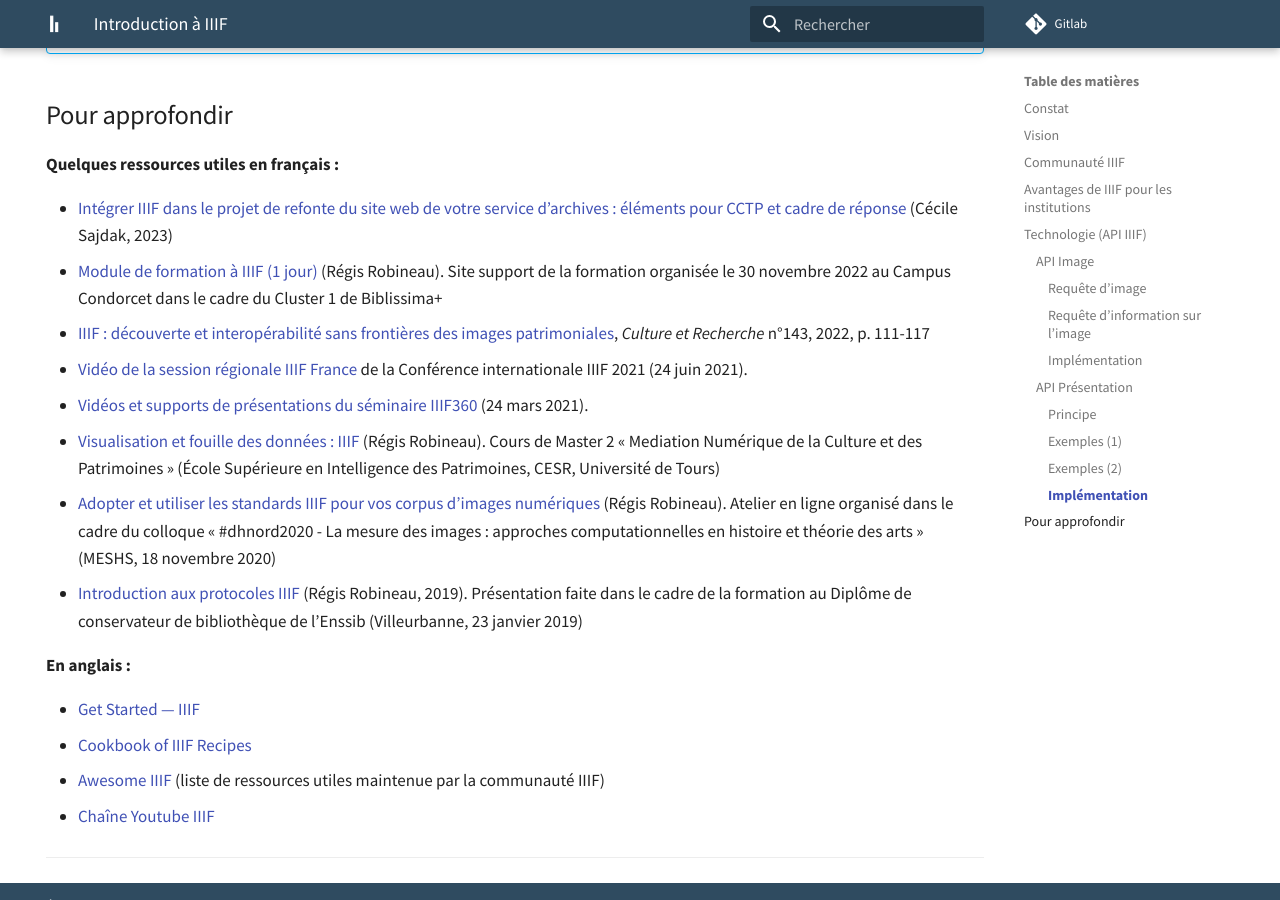
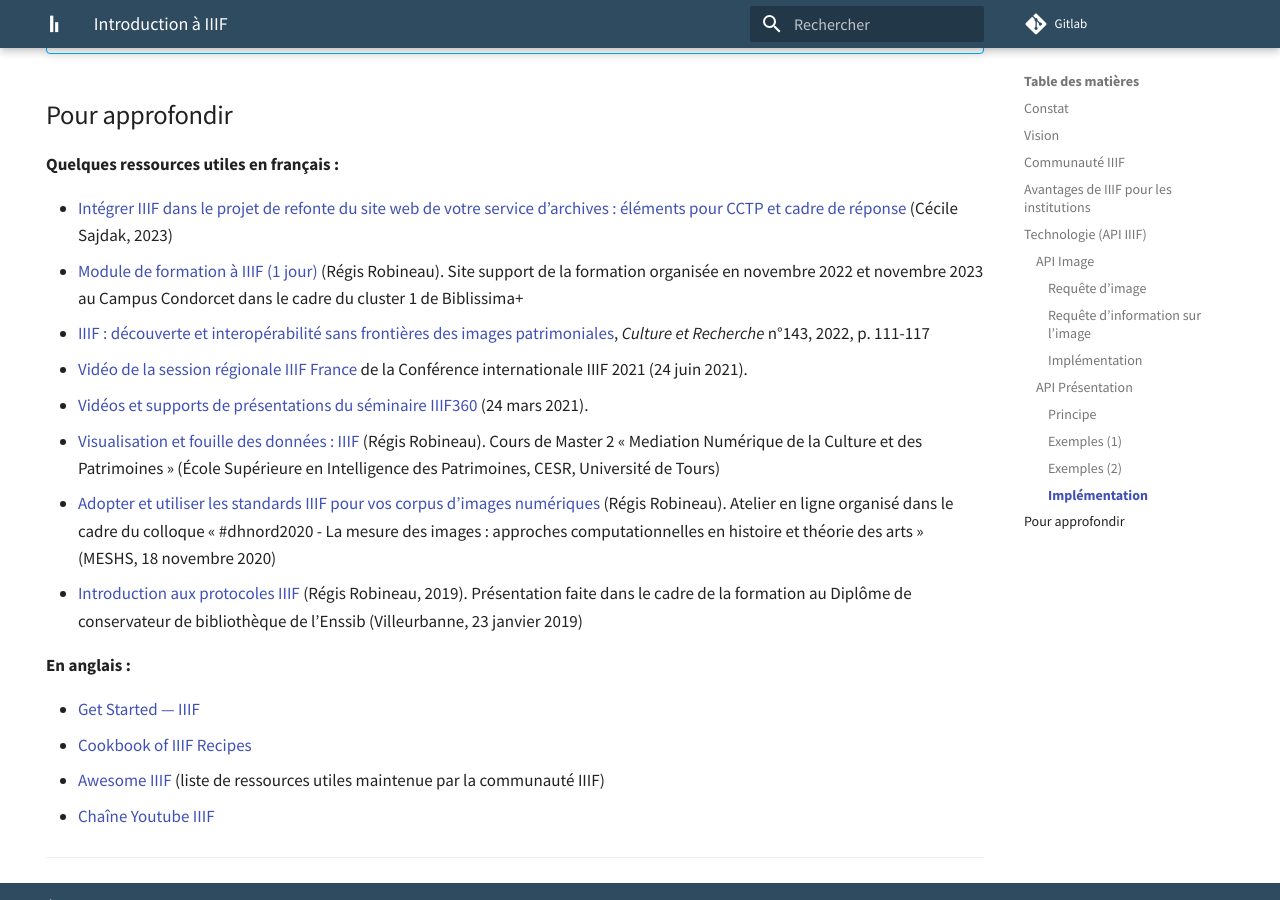
Before and after one commit to biblissima/doc.biblissima, an MkDocs documentation site: the page built from docs/iiif/introduction-iiif.md, in a window 1280 px wide and 900 px high, scrolled down 10683 px. Built offline with MkDocs 1.6.1 and Material for MkDocs 9.7.7, drawn with Linux system fonts in a browser that asks for light colours.

Commit message:
Adjust text

```diff
--- a/docs/iiif/introduction-iiif.md
+++ b/docs/iiif/introduction-iiif.md
@@ -257,7 +257,7 @@ Les deux images ci-dessous permettent d'illustrer où sont mobilisées les deux
 **Quelques ressources utiles en français :**
 
 - [Intégrer IIIF dans le projet de refonte du site web de votre service d'archives : éléments pour CCTP et cadre de réponse](https://zenodo.org/doi/10.5281/zenodo.8380226) (Cécile Sajdak, 2023)
-- [Module de formation à IIIF (1 jour)](https://doc.biblissima.fr/formation-iiif/) (Régis Robineau). Site support de la formation organisée le 30 novembre 2022 au Campus Condorcet dans le cadre du Cluster 1 de Biblissima+
+- [Module de formation à IIIF (1 jour)](https://doc.biblissima.fr/formation-iiif/) (Régis Robineau). Site support de la formation organisée en novembre 2022 et novembre 2023 au Campus Condorcet dans le cadre du cluster 1 de Biblissima+
 - [IIIF : découverte et interopérabilité sans frontières des images patrimoniales](https://www.culture.gouv.fr/fr/Thematiques/Enseignement-superieur-et-Recherche/La-revue-Culture-et-Recherche/La-recherche-culturelle-a-l-international), _Culture et Recherche_ n°143, 2022, p. 111-117
 - [Vidéo de la session régionale IIIF France](https://projet.biblissima.fr/fr/formations-evenements/conference-iiif-2021-session-regionale-iiif-france) de la Conférence internationale IIIF 2021 (24 juin 2021).
 - [Vidéos et supports de présentations du séminaire IIIF360](https://projet.biblissima.fr/fr/evenements/rendez-vous-iiif360-2021) (24 mars 2021).
```
